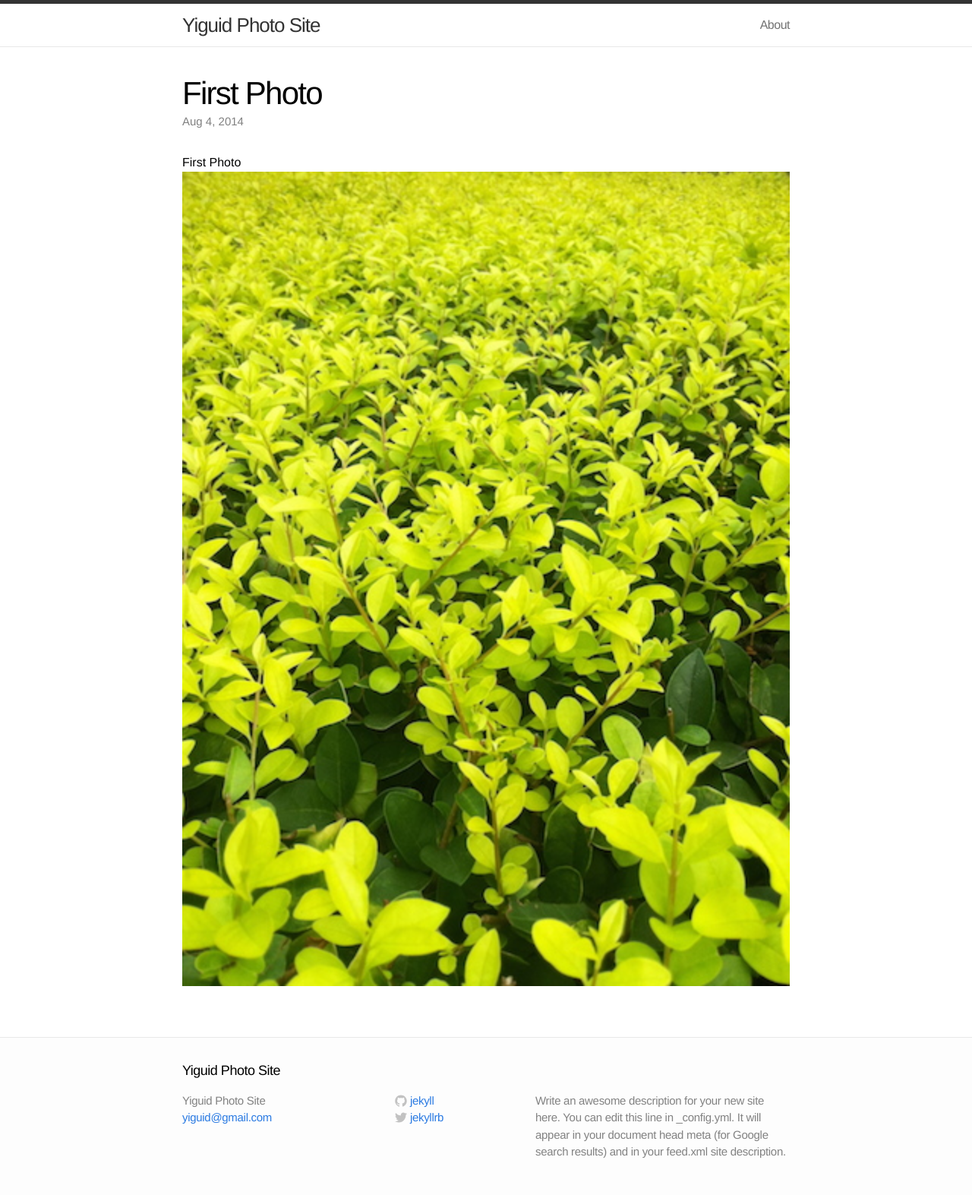
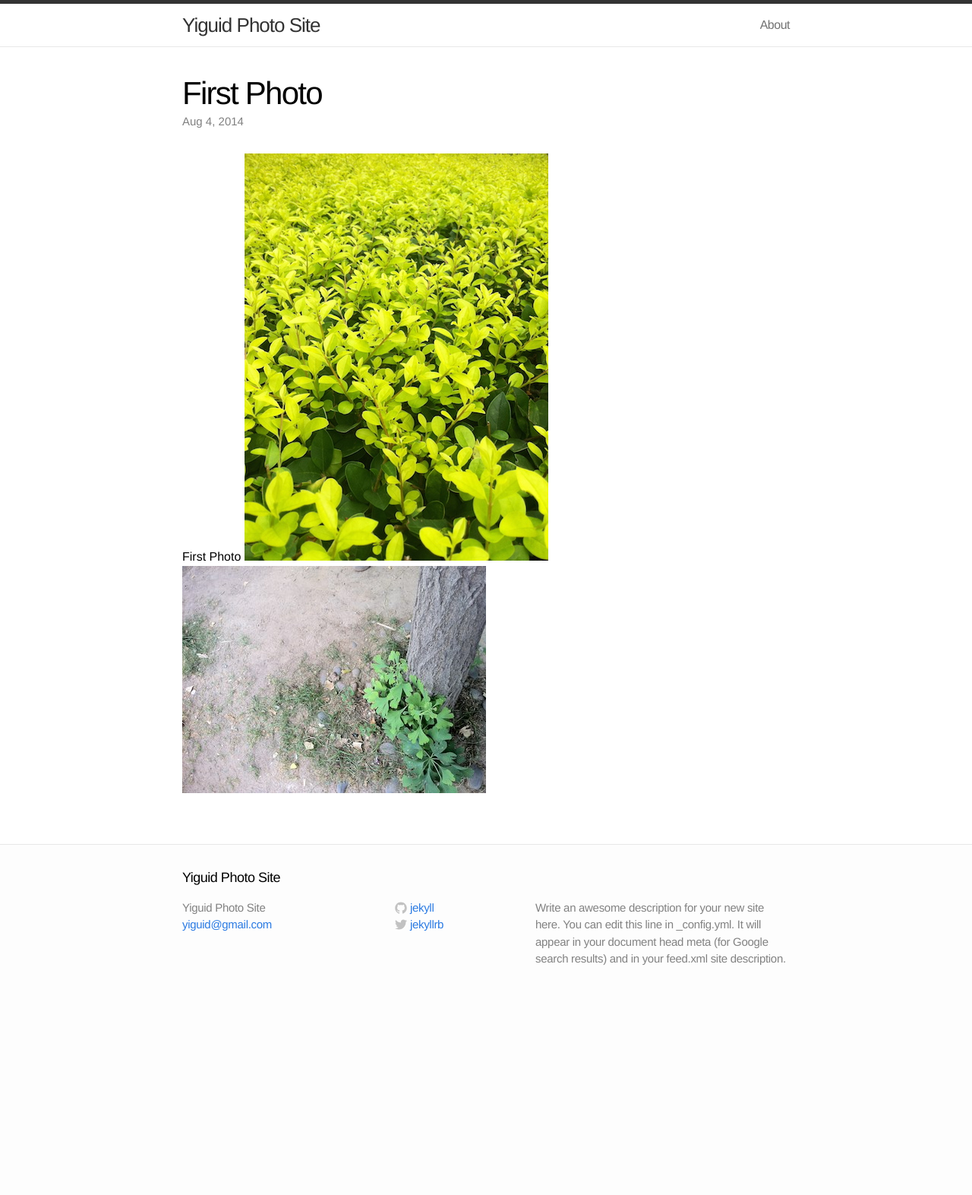
Before and after one commit to yiguid/yiguid.github.io, a Jekyll site: the page built from _posts/2014-08-04-first-photo.markdown, in a window 1280 px wide. Shown: the whole page at 76% size. Built offline with Jekyll 4.4.1, drawn with Linux system fonts in a browser that asks for light colours; after the commit the page ends 1319 px from its top, so only the background shows below that.

Commit message:
modify size

```diff
--- a/_posts/2014-08-04-first-photo.markdown
+++ b/_posts/2014-08-04-first-photo.markdown
@@ -4,4 +4,5 @@ title: First Photo
 ---
 
 First Photo
-<img width="100%" src="http://yiguid.github.io/images/first-photo.jpg" />
+<img width="400" src="http://yiguid.github.io/images/first-photo.jpg" />
+<img width="400" src="http://yiguid.github.io/images/second-photo.jpg" />
```
